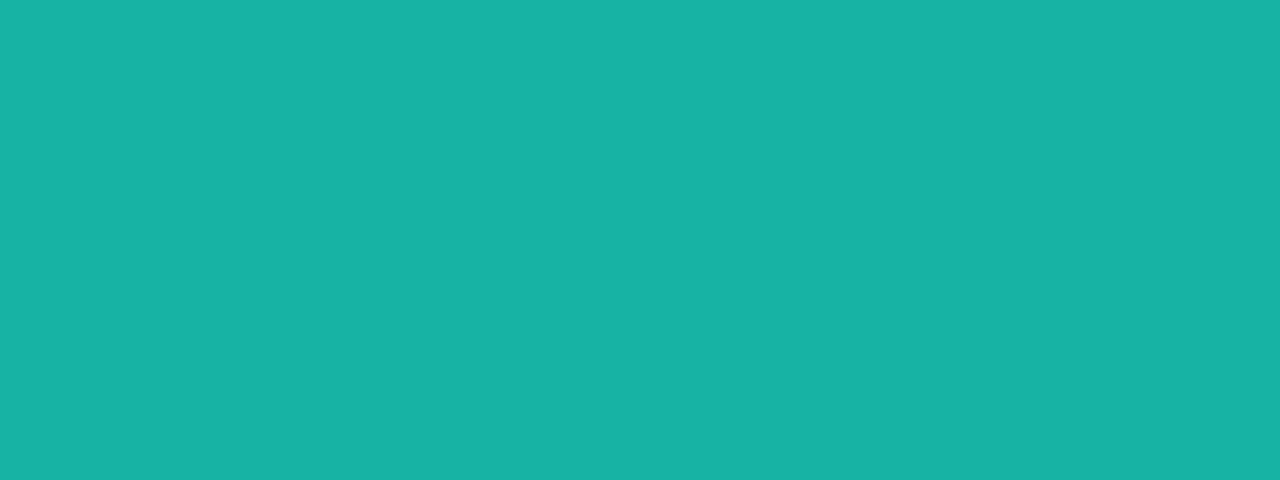
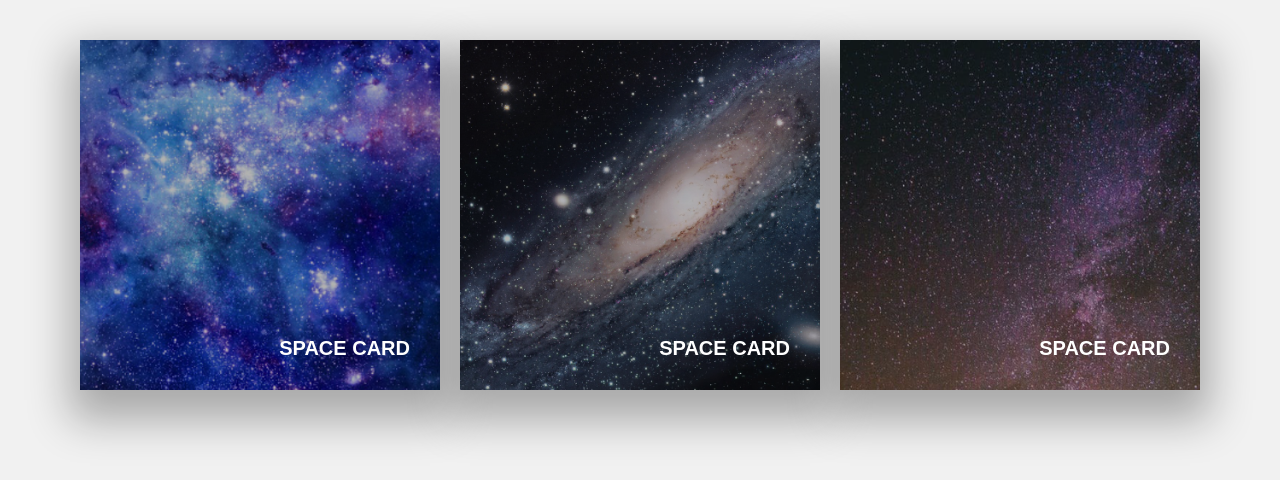
Before and after one commit to joohyung-lee/hover-card, a plain HTML site: page index.html in a window 1280 px wide. Drawn offline with Linux system fonts and the light colour scheme.

Commit message:
update style

```diff
--- a/css/style.css
+++ b/css/style.css
@@ -13,27 +13,7 @@ body {
 }
 
 body {
-    background-color: #17b3a4;
-}
-
-input::-webkit-input-placeholder {
-    /* Chrome/Opera/Safari */
-    color: rgba(255, 255, 255, 0.5);
-}
-
-input::-moz-placeholder {
-    /* Firefox 19+ */
-    color: rgba(255, 255, 255, 0.5);
-}
-
-input:-ms-input-placeholder {
-    /* IE 10+ */
-    color: rgba(255, 255, 255, 0.5);
-}
-
-input:-moz-placeholder {
-    /* Firefox 18- */
-    color: rgba(255, 255, 255, 0.5);
+    background-color: #f1f1f1;
 }
 
 .title {
@@ -88,3 +68,73 @@ input:-moz-placeholder {
         stroke-dashoffset: 70;
     }
 }
+
+/* hover card style */
+
+.card-box-wrap {
+    text-align: center;
+    max-width: 1200px;
+    margin: 0 auto;
+    font-size: 0;
+    display: flex;
+    align-items: center;
+    justify-content: center;
+    flex-wrap: wrap;
+    padding: 30px;
+}
+
+.card-box {
+    margin: 10px;
+    -webkit-transform: perspective(1000px);
+    transform: perspective(1000px);
+    -webkit-transform-style: preserve-3d;
+    transform-style: preserve-3d;
+    min-width: 300px;
+    max-width: 380px;
+    flex: 1;
+}
+
+.card {
+    position: relative;
+    width: 100%;
+    height: 350px;
+    overflow: hidden;
+    background-color: #000;
+    box-shadow: 0px 20px 40px 10px rgba(0, 0, 0, 0.3);
+}
+.card.ani{
+    transition: 0.8s cubic-bezier(0.23, 1, 0.32, 1);
+    -webkit-transition: 0.8s cubic-bezier(0.23, 1, 0.32, 1);
+}
+.card .bg {
+    position: absolute;
+    top: -30px;
+    left: -30px;
+    width: calc(100% + 60px);
+    height: calc(100% + 60px);
+    background-repeat: no-repeat;
+    background-position: 0 0;
+    background-size: cover;
+    transition: background-position 0.5s cubic-bezier(0.23, 1, 0.32, 1);
+    -webkit-transition: background-position 0.5s cubic-bezier(0.23, 1, 0.32, 1);
+    opacity: 0.7;
+}
+
+
+.card .info {
+    position: absolute;
+    bottom: 30px;
+    right: 30px;
+}
+
+.card .info h1 {
+    display: inline-block;
+    color: #fff;
+    font-size: 20px;
+}
+@media screen and (max-width: 768px) {
+    .card-box {
+        width: 100%;
+        min-width: 100%;
+    }
+}
--- a/index.html
+++ b/index.html
@@ -3,14 +3,62 @@
 
 <head>
     <meta charset="UTF-8">
-    <meta name="viewport" content="width=device-width, initial-scale=1.0">
+    <meta name="viewport" content="width=device-width, initial-scale=1, shrink-to-fit=no">
     <meta http-equiv="X-UA-Compatible" content="ie=edge">
+
     <link rel="stylesheet" href="css/style.css">
     <title>svg-animation-search</title>
 </head>
 
 <body>
+    <div class="card-box-wrap">
+        <div class="card-box"
+        ontouchstart="hoverCard.touchEnter(this,event)"
+        ontouchmove="hoverCard.touchMove(this,event)"
+        ontouchend="hoverCard.touchEnd(this,event)"
 
+        onmouseenter="hoverCard.handleEnter(this,event)"
+        onmousemove="hoverCard.handleMove(this,event)"
+        onmouseleave="hoverCard.handleLeave(this)">
+            <div class="card ani">
+                <div class="bg" style="background-image:url('images/space01.png')"></div>
+                <div class="info">
+                    <h1>SPACE CARD</h1>
+                </div>
+            </div>
+        </div>
+        <div class="card-box"
+        ontouchstart="hoverCard.touchEnter(this,event)"
+        ontouchmove="hoverCard.touchMove(this,event)"
+        ontouchend="hoverCard.touchEnd(this,event)"
+
+        onmouseenter="hoverCard.handleEnter(this,event)"
+        onmousemove="hoverCard.handleMove(this,event)"
+        onmouseleave="hoverCard.handleLeave(this)">
+            <div class="card ani">
+                <div class="bg" style="background-image:url('images/space03.png')"></div>
+                <div class="info">
+                    <h1>SPACE CARD</h1>
+                </div>
+            </div>
+        </div>
+        <div class="card-box"
+        ontouchstart="hoverCard.touchEnter(this,event)"
+        ontouchmove="hoverCard.touchMove(this,event)"
+        ontouchend="hoverCard.touchEnd(this,event)"
+
+        onmouseenter="hoverCard.handleEnter(this,event)"
+        onmousemove="hoverCard.handleMove(this,event)"
+        onmouseleave="hoverCard.handleLeave(this)">
+            <div class="card ani">
+                <div class="bg" style="background-image:url('images/space04.png')"></div>
+                <div class="info">
+                    <h1>SPACE CARD</h1>
+                </div>
+            </div>
+        </div>
+    </div>
+    <script src="js/script.js"></script>
 </body>
 
 
--- /dev/null
+++ b/js/script.js
@@ -0,0 +1,60 @@
+var hoverCard = {
+    width: 0,
+    height: 0,
+    startX:0,
+    startY:0,
+    mouseX: 0,
+    mouseY: 0,
+    postionX: function () {
+        return this.mouseX / this.width;
+    },
+    positionY: function () {
+        return this.mouseY / this.height;
+    },
+    cardTransform: function (target) {
+        var rx = this.postionX() * 30;
+        var ry = this.positionY() * -30;
+        return target.children[0].style.transform = 'rotateY(' + rx + 'deg)' + ' ' + 'rotateX(' + ry + 'deg)';
+    },
+    cardBgTransform: function (target) {
+        var bx = this.postionX() * -40;
+        var by = this.positionY() * -40;
+        return target.children[0].children[0].style.backgroundPosition = bx + 'px' + ' ' + by + 'px';
+    },
+    handleEnter: function (target, e) {
+        this.width = target.clientWidth;
+        this.height = target.clientHeight;
+        this.startX=e.pageX;
+        this.startY=e.pageY;
+    },
+    handleMove: function (target, e) {
+        if(Math.abs(this.startX-e.pageX)>50){
+            target.children[0].classList.remove('ani');
+        }
+        this.mouseX = e.pageX - target.offsetLeft - this.width / 2;
+        this.mouseY = e.pageY - target.offsetTop - this.height / 2;
+        this.cardTransform(target);
+        this.cardBgTransform(target);
+    },
+    handleLeave: function (target) {
+        this.mouseX = 0;
+        this.mouseY = 0;
+        target.children[0].classList.add('ani');
+        this.cardTransform(target);
+        this.cardBgTransform(target);
+    },
+    touchEnter: function (target, e) {
+        e.preventDefault();
+        this.handleEnter(target,e.touches[0]);
+
+    },
+    touchMove: function (target, e) {
+        e.preventDefault();
+        this.handleMove(target,e.touches[0])
+    },
+    touchEnd: function (target,e) {
+        e.preventDefault();
+        this.handleLeave(target)
+    }
+
+}
```
Also changed, not shown: images/space01.png (added), images/space02.png (added), images/space03.png (added), images/space04.png (added).
